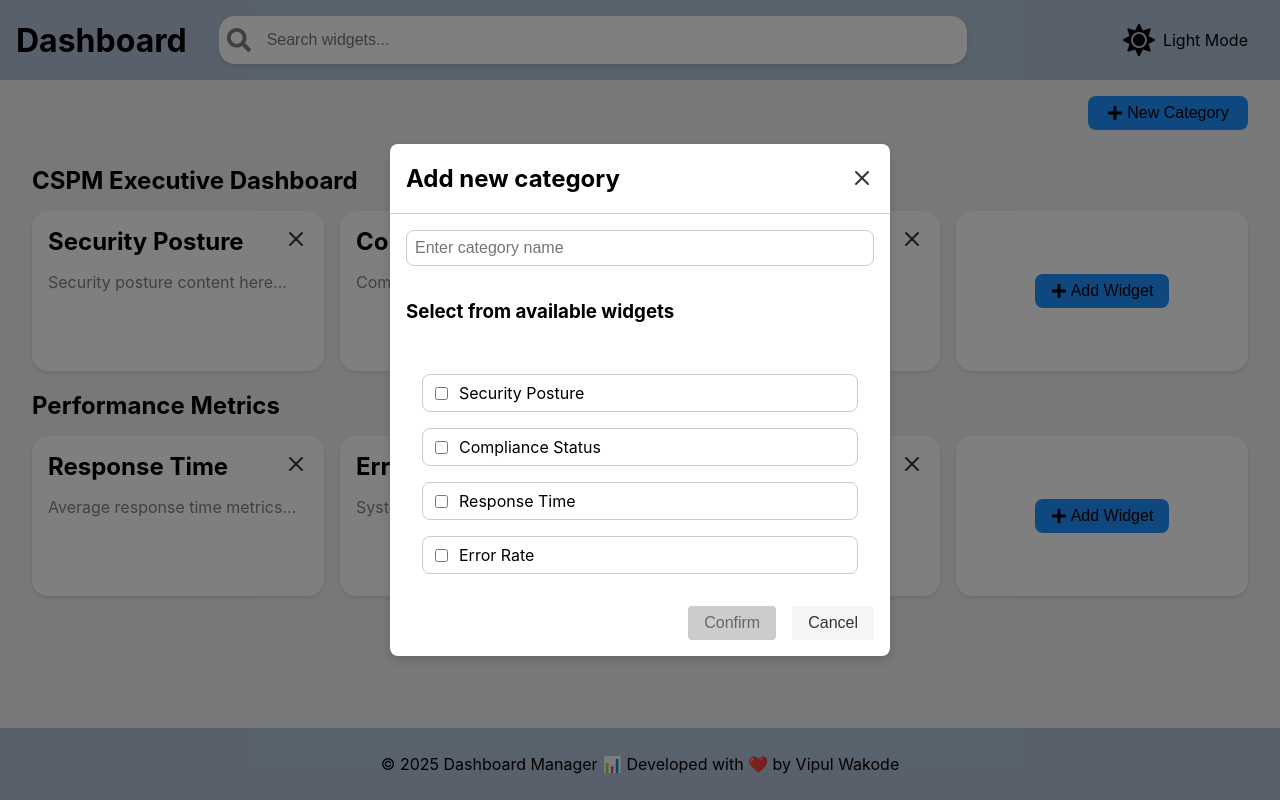
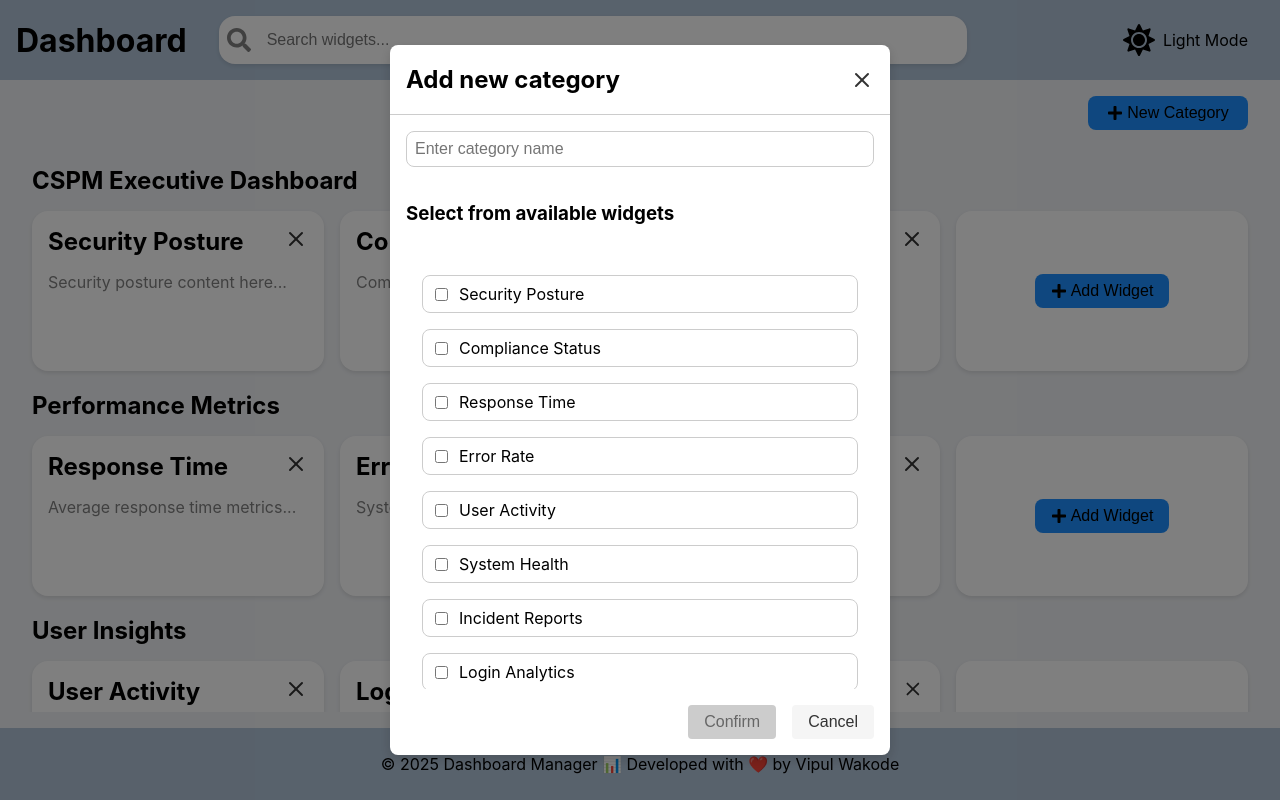
Before and after one commit to vipulwakode/Dashboard-Manager, a React (Vite) app: page / in a window 1280 px wide. Both pictures are taken after a click on the button "New Category". Built offline with nearby package versions, Linux system fonts and the light colour scheme.

Commit message:
add more data initial data

```diff
--- a/src/components/AddCategoryModal.jsx
+++ b/src/components/AddCategoryModal.jsx
@@ -47,6 +47,7 @@ const ModalContent = styled.div`
   display: flex;
   flex-direction: column;
   padding: 1rem;
+  max-height: 80vh;
   gap: 1rem;
 `;
 
@@ -65,6 +66,7 @@ const WidgetListContainer = styled.div`
   flex-direction: column;
   gap: 1rem;
   padding: 1rem;
+  overflow-y: auto;
 `;
 
 const WidgetListItem = styled.div`
--- a/src/data/initialData.js
+++ b/src/data/initialData.js
@@ -4,7 +4,15 @@ export const availableWidgets = [
   { id: generateUniqueId(), name: 'Security Posture', content: 'Security posture content here...' },
   { id: generateUniqueId(), name: 'Compliance Status', content: 'Compliance status details...' },
   { id: generateUniqueId(), name: 'Response Time', content: 'Average response time metrics...' },
-    { id: generateUniqueId(), name: 'Error Rate', content: 'System error rate analysis...' }
+  { id: generateUniqueId(), name: 'Error Rate', content: 'System error rate analysis...' },
+  { id: generateUniqueId(), name: 'User Activity', content: 'Track user activity and engagement...' },
+  { id: generateUniqueId(), name: 'System Health', content: 'Real-time system health status...' },
+  { id: generateUniqueId(), name: 'Incident Reports', content: 'Summary of recent incident reports...' },
+  { id: generateUniqueId(), name: 'Login Analytics', content: 'Monitor login trends and patterns...' },
+  { id: generateUniqueId(), name: 'API Performance', content: 'Monitor API response and uptime...' },
+  { id: generateUniqueId(), name: 'Storage Usage', content: 'Current storage consumption metrics...' },
+  { id: generateUniqueId(), name: 'Network Traffic', content: 'Real-time network traffic analysis...' },
+  { id: generateUniqueId(), name: 'Patch Updates', content: 'Latest security patch updates applied...' }
 ];
 
 export const initialData = {
@@ -15,7 +23,7 @@ export const initialData = {
       widgets: [
         { id: generateUniqueId(), name: 'Security Posture', content: 'Security posture content here...' },
         { id: generateUniqueId(), name: 'Compliance Status', content: 'Compliance status details...' },
-          { id: generateUniqueId(),name: 'Threat Detection', content: 'Threat detection metrics and alerts...' }
+        { id: generateUniqueId(), name: 'Threat Detection', content: 'Threat detection metrics and alerts...' },
       ]
     },
     {
@@ -24,7 +32,34 @@ export const initialData = {
       widgets: [
         { id: generateUniqueId(), name: 'Response Time', content: 'Average response time metrics...' },
         { id: generateUniqueId(), name: 'Error Rate', content: 'System error rate analysis...' },
-          { id: generateUniqueId(),name: 'Uptime', content: 'System uptime statistics and reports...' }
+        { id: generateUniqueId(), name: 'Uptime', content: 'System uptime statistics and reports...' },
+      ]
+    },
+    {
+      id: 'cat3',
+      name: 'User Insights',
+      widgets: [
+        { id: generateUniqueId(), name: 'User Activity', content: 'Track user activity and engagement...' },
+        { id: generateUniqueId(), name: 'Login Analytics', content: 'Monitor login trends and patterns...' },
+        { id: generateUniqueId(), name: 'Account Creation Rate', content: 'New account registrations over time...' }
+      ]
+    },
+    {
+      id: 'cat4',
+      name: 'Infrastructure Monitoring',
+      widgets: [
+        { id: generateUniqueId(), name: 'System Health', content: 'Real-time system health status...' },
+        { id: generateUniqueId(), name: 'Storage Usage', content: 'Current storage consumption metrics...' },
+        { id: generateUniqueId(), name: 'Network Traffic', content: 'Real-time network traffic analysis...' },
+      ]
+    },
+    {
+      id: 'cat5',
+      name: 'Incident Management',
+      widgets: [
+        { id: generateUniqueId(), name: 'Incident Reports', content: 'Summary of recent incident reports...' },
+        { id: generateUniqueId(), name: 'Mean Time to Recovery (MTTR)', content: 'Average time to recover from incidents...' },
+        { id: generateUniqueId(), name: 'Open Tickets', content: 'Count of currently open support tickets...' }
       ]
     }
   ]
```
Lines whose indentation alone changed are shown as unchanged.
